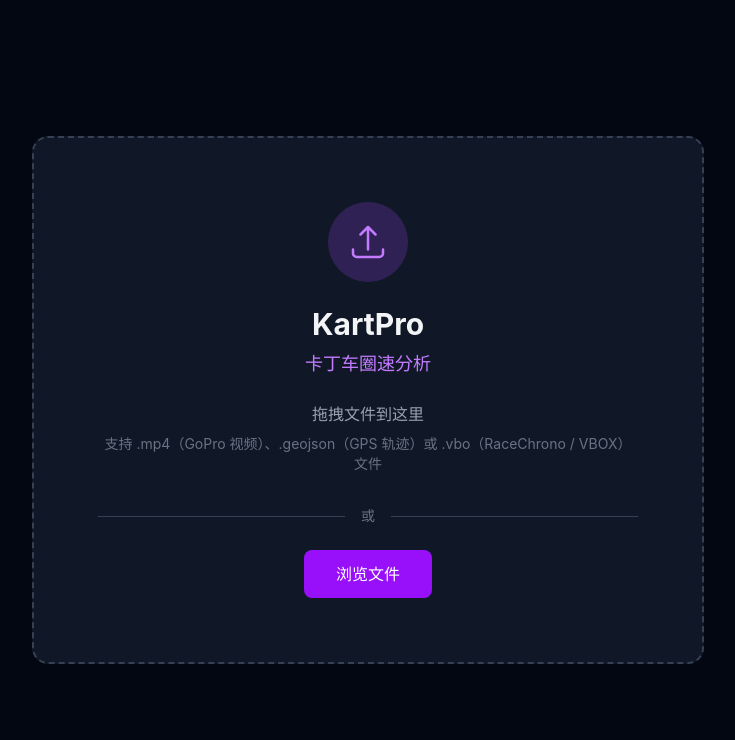
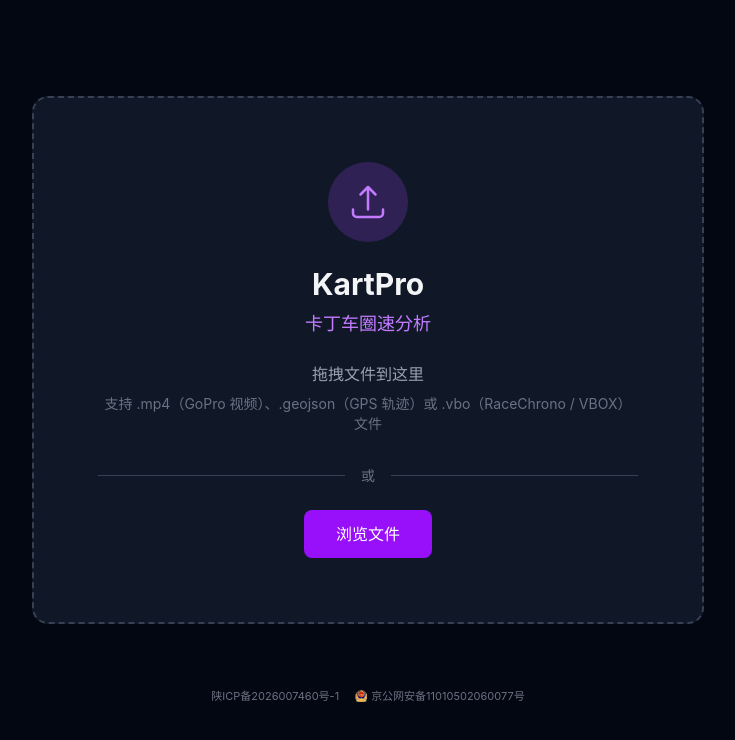
Before and after one commit to icandy7272/kartpro, a React (Vite) app: page / in a window 1280 px wide. Shown: the top 740 px of the page, without its empty margins (272-1007 px from the left). Built offline with nearby package versions, Linux system fonts and the light colour scheme.

Commit message:
feat: add ICP and public security filing footer
- 陕ICP备2026007460号-1 (工信部)
- 京公网安备11010502060077号 (公安部)
- Footer shown on both initial upload page and main layout

```diff
--- a/src/components/FileUpload.tsx
+++ b/src/components/FileUpload.tsx
@@ -206,6 +206,26 @@
           </div>
         </div>
       )}
+
+      <footer className="mt-8 flex items-center justify-center gap-4 text-[11px] text-gray-500">
+        <a
+          href="https://beian.miit.gov.cn/"
+          target="_blank"
+          rel="noreferrer"
+          className="hover:text-gray-300 hover:underline"
+        >
+          陕ICP备2026007460号-1
+        </a>
+        <a
+          href="https://beian.mps.gov.cn/#/query/webSearch?code=11010502060077"
+          target="_blank"
+          rel="noreferrer"
+          className="flex items-center gap-1 hover:text-gray-300 hover:underline"
+        >
+          <img src="/beian-icon.png" alt="" className="h-3 w-3" />
+          京公网安备11010502060077号
+        </a>
+      </footer>
     </div>
   )
 }
--- a/src/components/Layout.tsx
+++ b/src/components/Layout.tsx
@@ -691,6 +691,26 @@
             </Card>
 
           </div>
+
+          <footer className="mt-4 py-3 flex items-center justify-center gap-4 text-[11px] text-gray-500">
+            <a
+              href="https://beian.miit.gov.cn/"
+              target="_blank"
+              rel="noreferrer"
+              className="hover:text-gray-300 hover:underline"
+            >
+              陕ICP备2026007460号-1
+            </a>
+            <a
+              href="https://beian.mps.gov.cn/#/query/webSearch?code=11010502060077"
+              target="_blank"
+              rel="noreferrer"
+              className="flex items-center gap-1 hover:text-gray-300 hover:underline"
+            >
+              <img src="/beian-icon.png" alt="" className="h-3 w-3" />
+              京公网安备11010502060077号
+            </a>
+          </footer>
         </div>
 
       </div>
```
Also changed, not shown: public/beian-icon.png (added).
